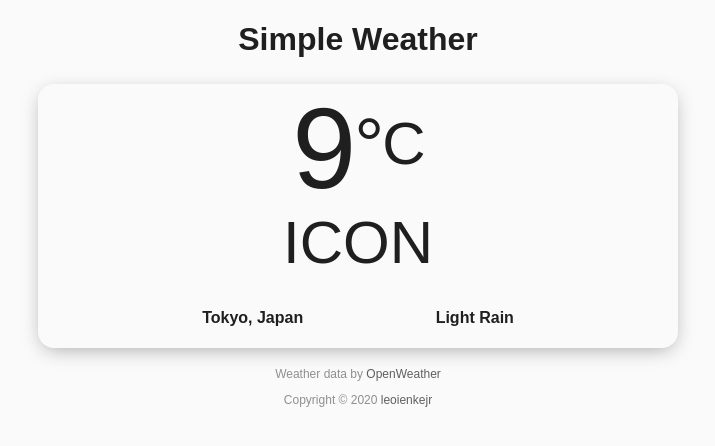
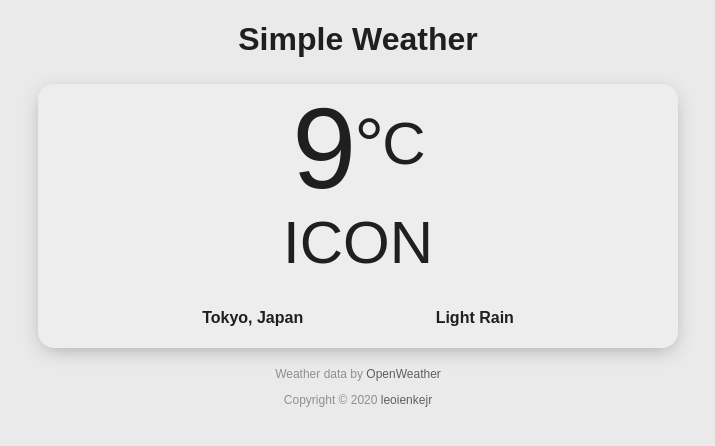
Before and after one commit to leoienkejr/simple-weather, a plain HTML site: page index.html in a window 1280 px wide. Shown: the whole page, without its empty margins (282-997 px from the left). Drawn offline with Linux system fonts and the light colour scheme.

Commit message:
Change background colors

```diff
--- a/css/style.css
+++ b/css/style.css
@@ -23,13 +23,14 @@ html {
 
 body {
     font-family: Arial, Helvetica, sans-serif;
-    background-color: #fafafa;
+    background-color: #eaeaea;
     color: #1f1f1f;
     height: 100%;
 }
 
 #main-card {
     margin-top: 2%;
+    background-color: #ededed;
     margin-bottom: 20px;
     border-radius: 16px;
     box-shadow: 0px 5px 20px -5px #9f9f9f;
```
